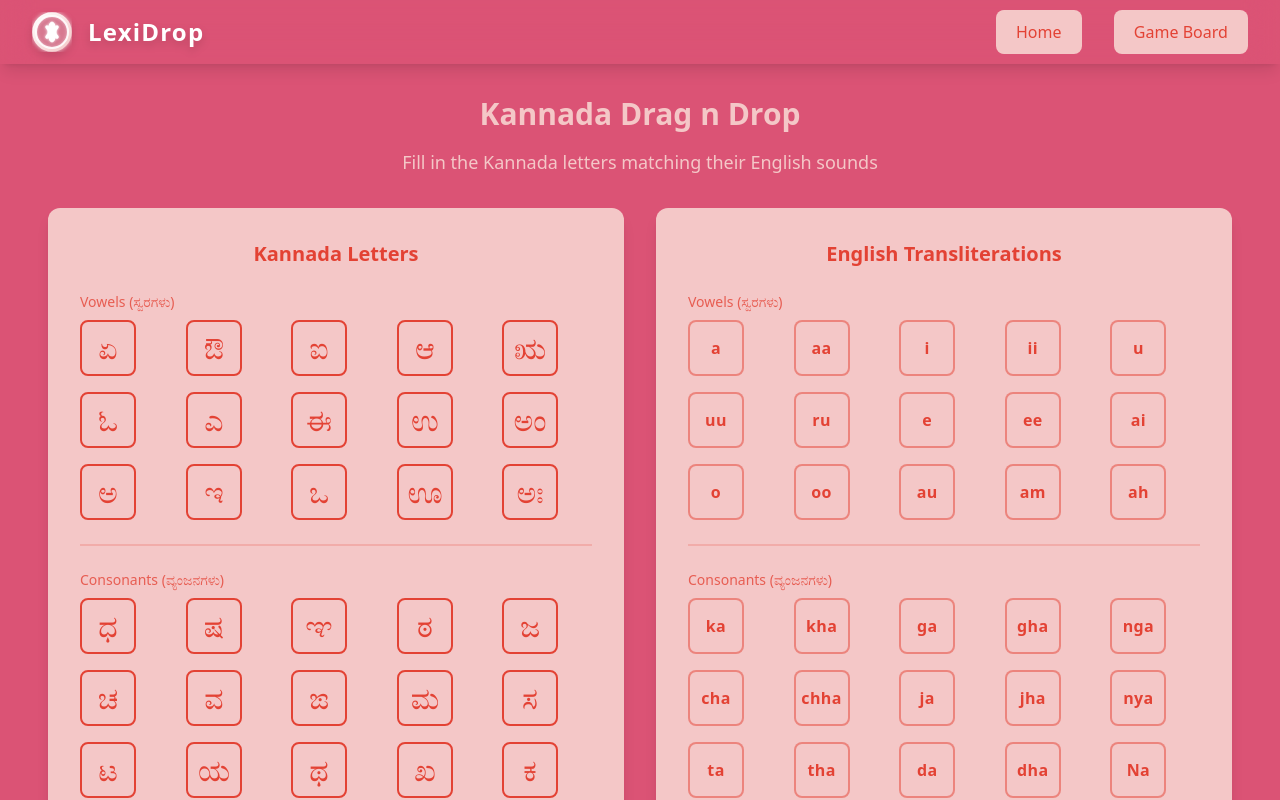
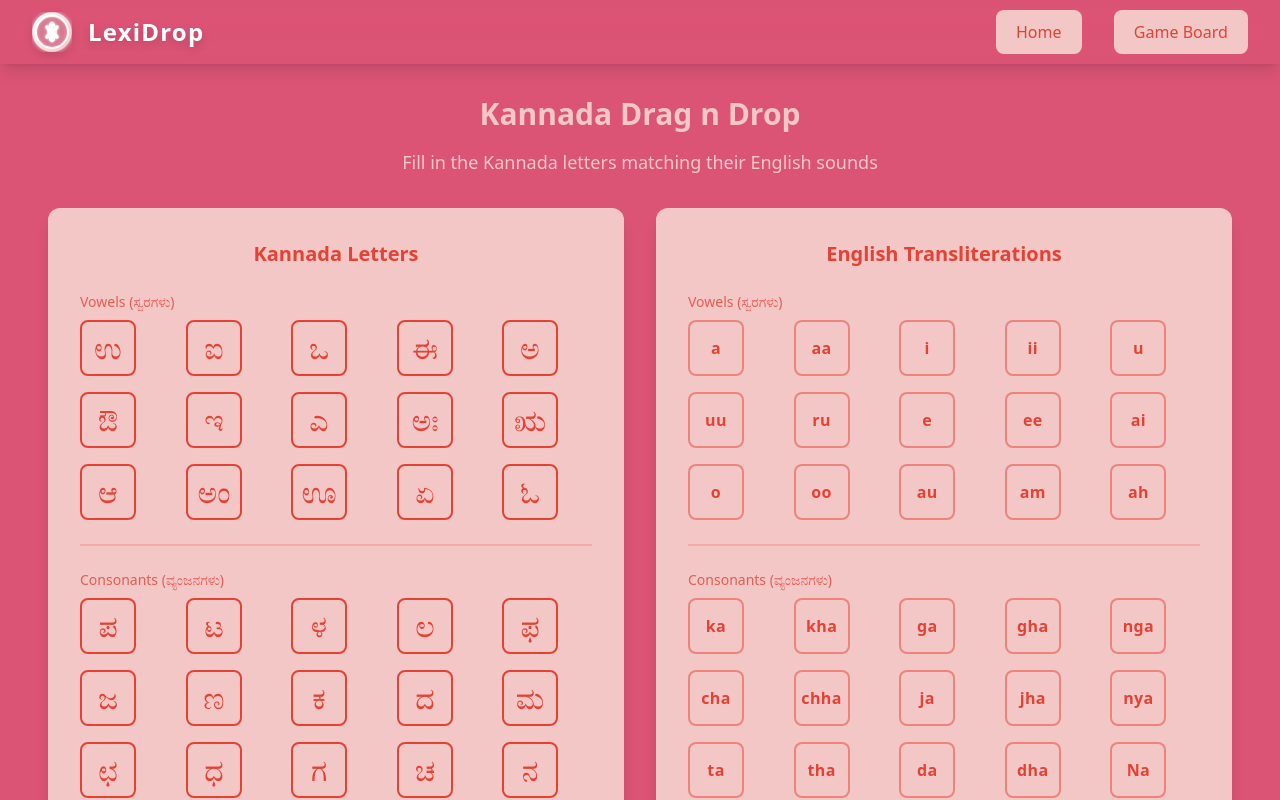
Before and after one commit to AndroAvi/lexidrop, a React (Vite) app: page /game_board in a window 1280 px wide. Both pictures are taken after a click on the button "kannada". Shown: the top 800 px of the page. Built offline with nearby package versions, Linux system fonts and the light colour scheme.

Commit message:
refactor: board shuffling

```diff
--- a/src/components/AlphabetBoard.jsx
+++ b/src/components/AlphabetBoard.jsx
@@ -26,6 +26,10 @@ const AlphabetBoard = ({languageName, vowels, consonants}) => {
   const placedCount = placedLetters.size;
   const progress = Math.round((placedCount / totalLetters) * 100);
 
+  useEffect(() => {
+    setupDraggableLetters();
+  }, []);
+
   // Check for completion and trigger success animation
   useEffect(() => {
     if (progress === 100 && !showSuccess) {
@@ -33,8 +37,7 @@ const AlphabetBoard = ({languageName, vowels, consonants}) => {
     }
   }, [progress, showSuccess]);
 
-  // Create a randomized array of draggable letters
-  const [randomizedLetters] = useState(() => {
+  const setupDraggableLetters = () => {
     const letters = alphabet.map((letter, index) => ({
       id: index + 1,
       letter: letter.native
@@ -47,7 +50,10 @@ const AlphabetBoard = ({languageName, vowels, consonants}) => {
     }
 
     return letters;
-  });
+  }
+
+  // Create a randomized array of draggable letters
+  const [draggableLetters, setDraggableLetters] = useState(setupDraggableLetters);
 
   const COLS = 8;
   // Calculate required rows based on total letters
@@ -86,7 +92,7 @@ const AlphabetBoard = ({languageName, vowels, consonants}) => {
                 {/* Vowels Section */}
                 <div className={typography.sectionLabel}>Vowels (ಸ್ವರಗಳು)</div>
                 <div className={combineClasses(grids.fiveColumns, 'mb-6')}>
-                  {randomizedLetters
+                  {draggableLetters
                     .filter(letter => vowels.some(v => v.native === letter.letter))
                     .map((letter) => {
                       const isPlaced = placedLetters.has(letter.letter);
@@ -108,7 +114,7 @@ const AlphabetBoard = ({languageName, vowels, consonants}) => {
                 {/* Consonants Section */}
                 <div className={typography.sectionLabel}>Consonants (ವ್ಯಂಜನಗಳು)</div>
                 <div className={grids.fiveColumns}>
-                  {randomizedLetters
+                  {draggableLetters
                     .filter(letter => consonants.some(c => c.native === letter.letter))
                     .map((letter) => {
                       const isPlaced = placedLetters.has(letter.letter);
```
